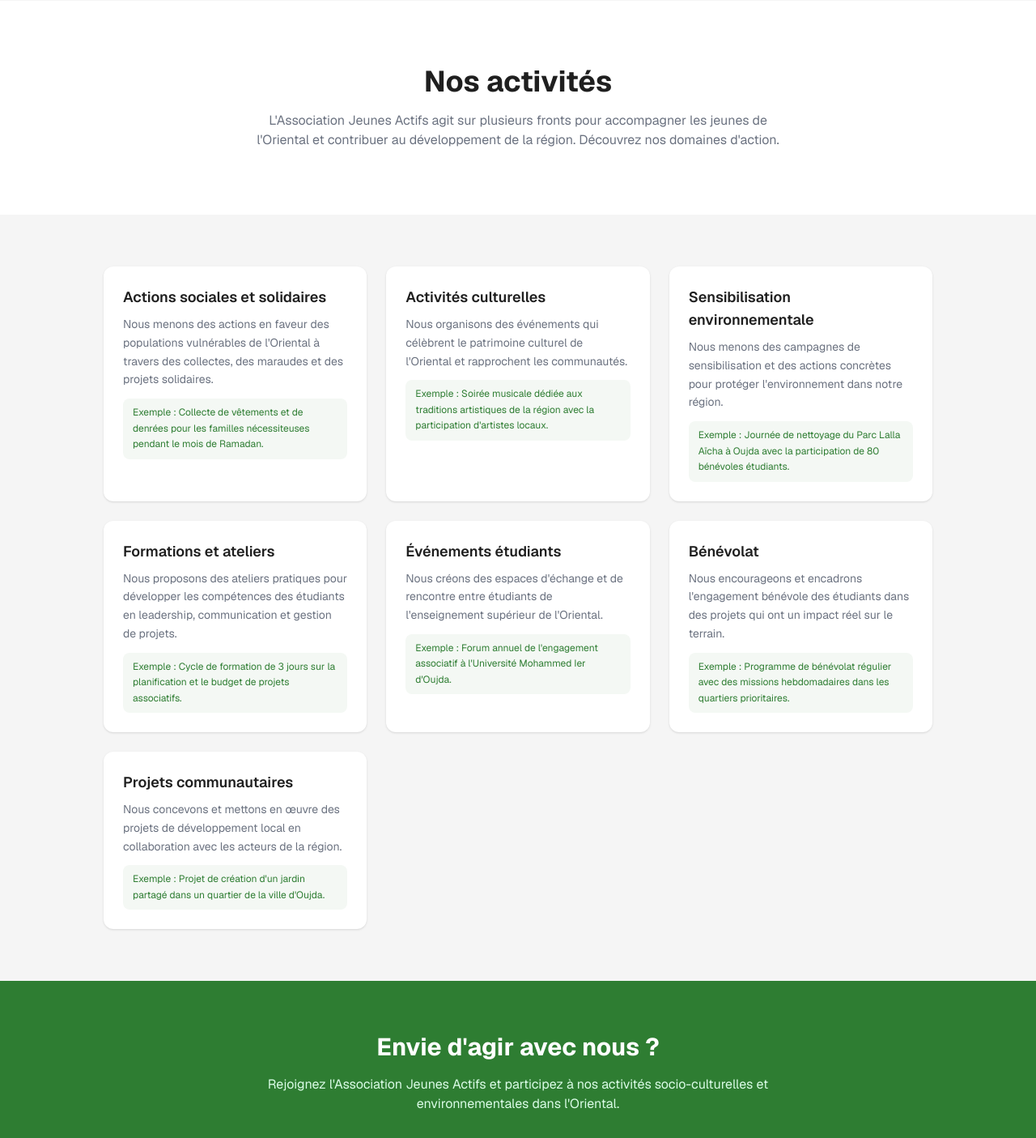
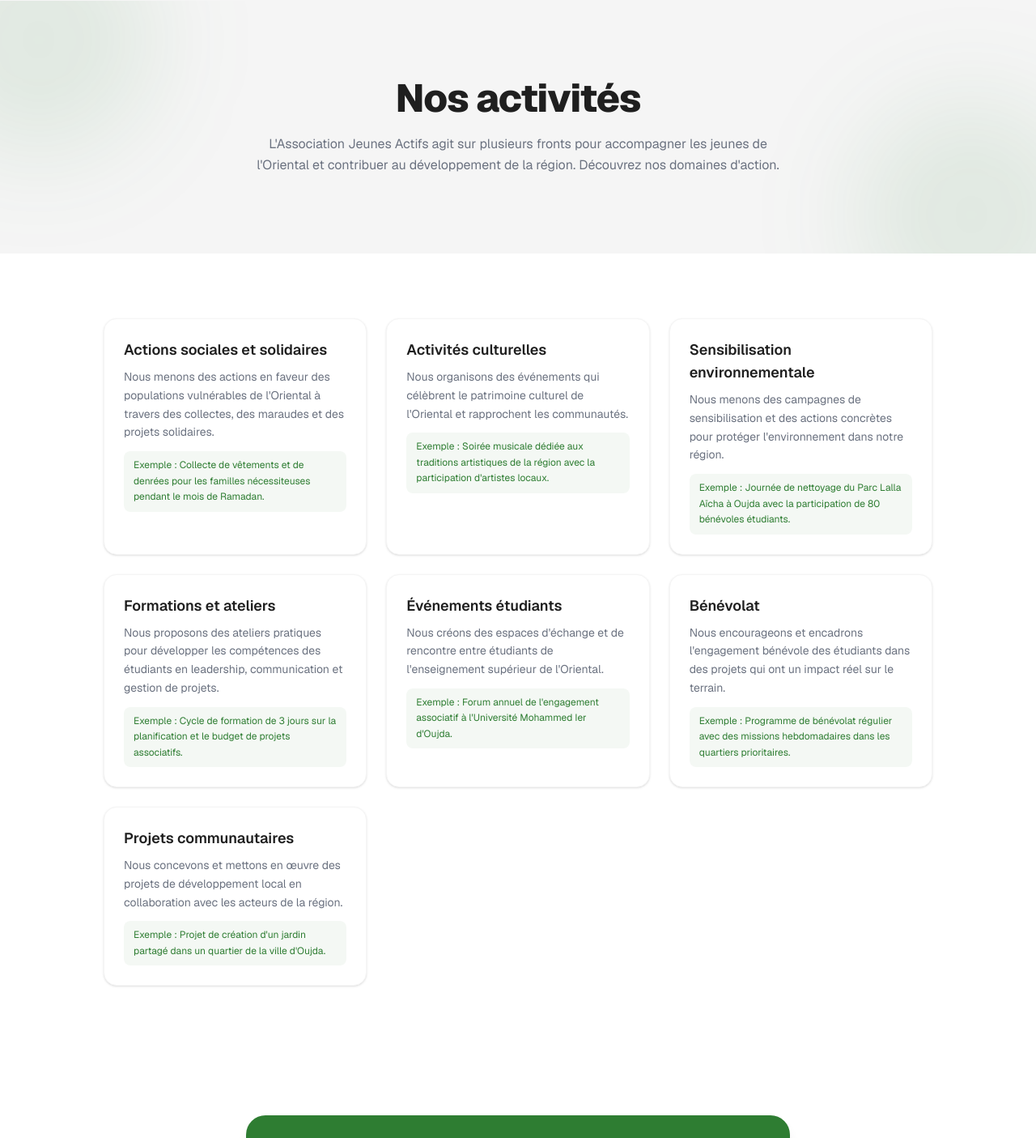
Before and after one commit to AFRAKLA/site-association-jeunes-actifs, a Next.js app: page /activites in a window 1280 px wide. Shown: the part 80-1485 px from the top of the page at 81% size. Built offline with nearby package versions, Linux system fonts and the light colour scheme.

Commit message:
feat: harmonize about and activities pages

```diff
--- a/app/a-propos/page.tsx
+++ b/app/a-propos/page.tsx
@@ -15,10 +15,20 @@ export default function APropos() {
 
       <main id="main-content">
       {/* Titre + présentation */}
-      <section className="px-6 py-20 text-center">
-        <div className="mx-auto max-w-2xl">
-          <h1 className="text-4xl font-bold">À propos de nous</h1>
-          <p className="mt-4 text-muted-foreground">
+      <section className="relative overflow-hidden bg-muted px-6 py-20 text-center md:py-24">
+        <div
+          aria-hidden="true"
+          className="pointer-events-none absolute -top-24 -left-24 h-72 w-72 rounded-full bg-primary/10 blur-3xl"
+        />
+        <div
+          aria-hidden="true"
+          className="pointer-events-none absolute -right-16 -bottom-24 h-72 w-72 rounded-full bg-primary/10 blur-3xl"
+        />
+        <div className="relative mx-auto max-w-2xl">
+          <h1 className="text-4xl font-extrabold tracking-tight text-foreground md:text-5xl">
+            À propos de nous
+          </h1>
+          <p className="mt-5 text-base leading-relaxed text-muted-foreground">
             L&apos;Association Jeunes Actifs est une association socio-culturelle et
             environnementale basée dans la région de l&apos;Oriental au Maroc. Fondée
             par des étudiants de l&apos;enseignement supérieur, elle rassemble des
@@ -31,7 +41,7 @@ export default function APropos() {
       {/* Notre mission */}
       <section className="bg-muted px-6 py-16">
         <div className="mx-auto max-w-3xl text-center">
-          <h2 className="text-3xl font-bold">Notre mission</h2>
+          <h2 className="text-2xl font-bold md:text-3xl">Notre mission</h2>
           <p className="mt-6 text-muted-foreground leading-relaxed">
             Notre mission est d&apos;accompagner les jeunes de l&apos;Oriental dans leur
             engagement citoyen en leur offrant un cadre pour agir, apprendre et
@@ -46,7 +56,7 @@ export default function APropos() {
       {/* Nos valeurs */}
       <section className="px-6 py-16">
         <div className="mx-auto max-w-5xl text-center">
-          <h2 className="text-3xl font-bold">Nos valeurs</h2>
+          <h2 className="text-2xl font-bold md:text-3xl">Nos valeurs</h2>
           <p className="mx-auto mt-4 max-w-xl text-muted-foreground">
             Ces principes guident chacune de nos actions et décisions.
           </p>
@@ -78,7 +88,7 @@ export default function APropos() {
       {/* Notre vision */}
       <section className="bg-muted px-6 py-16">
         <div className="mx-auto max-w-3xl text-center">
-          <h2 className="text-3xl font-bold">Notre vision</h2>
+          <h2 className="text-2xl font-bold md:text-3xl">Notre vision</h2>
           <p className="mt-6 text-muted-foreground leading-relaxed">
             Nous aspirons à faire de la région de l&apos;Oriental un modèle de
             jeunesse engagée, où chaque étudiant trouve les moyens de
@@ -93,7 +103,7 @@ export default function APropos() {
       {/* Notre impact */}
       <section className="bg-primary px-6 py-16 text-white">
         <div className="mx-auto max-w-4xl text-center">
-          <h2 className="text-3xl font-bold">Notre impact</h2>
+          <h2 className="text-2xl font-bold md:text-3xl">Notre impact</h2>
           <p className="mt-3 text-green-100">
             Quelques chiffres qui illustrent notre action sur le terrain.
           </p>
@@ -119,8 +129,8 @@ function ValeurCard({
   description: string;
 }) {
   return (
-    <div className="rounded-xl border border-muted bg-background p-6 text-center shadow-sm">
-      <h3 className="font-semibold">{titre}</h3>
+    <div className="rounded-2xl border border-muted bg-background p-6 text-center shadow-sm transition hover:-translate-y-1 hover:shadow-lg">
+      <h3 className="font-semibold text-foreground">{titre}</h3>
       <p className="mt-2 text-sm leading-relaxed text-muted-foreground">
         {description}
       </p>
@@ -131,7 +141,7 @@ function ValeurCard({
 function ImpactItem({ chiffre, label }: { chiffre: string; label: string }) {
   return (
     <div>
-      <div className="text-4xl font-extrabold">{chiffre}</div>
+      <div className="text-4xl font-extrabold md:text-5xl">{chiffre}</div>
       <div className="mt-2 text-sm text-green-100">{label}</div>
     </div>
   );
--- a/app/activites/page.tsx
+++ b/app/activites/page.tsx
@@ -61,10 +61,20 @@ export default function Activites() {
 
       <main id="main-content">
       {/* Titre + introduction */}
-      <section className="px-6 py-20 text-center">
-        <div className="mx-auto max-w-2xl">
-          <h1 className="text-4xl font-bold">Nos activités</h1>
-          <p className="mt-4 text-muted-foreground">
+      <section className="relative overflow-hidden bg-muted px-6 py-20 text-center md:py-24">
+        <div
+          aria-hidden="true"
+          className="pointer-events-none absolute -top-24 -left-24 h-72 w-72 rounded-full bg-primary/10 blur-3xl"
+        />
+        <div
+          aria-hidden="true"
+          className="pointer-events-none absolute -right-16 -bottom-24 h-72 w-72 rounded-full bg-primary/10 blur-3xl"
+        />
+        <div className="relative mx-auto max-w-2xl">
+          <h1 className="text-4xl font-extrabold tracking-tight text-foreground md:text-5xl">
+            Nos activités
+          </h1>
+          <p className="mt-5 text-base leading-relaxed text-muted-foreground">
             L&apos;Association Jeunes Actifs agit sur plusieurs fronts pour
             accompagner les jeunes de l&apos;Oriental et contribuer au
             développement de la région. Découvrez nos domaines d&apos;action.
@@ -73,14 +83,14 @@ export default function Activites() {
       </section>
 
       {/* Grille d'activités */}
-      <section className="bg-muted px-6 py-16">
+      <section className="px-6 py-16 md:py-20">
         <div className="mx-auto grid max-w-5xl gap-6 sm:grid-cols-2 lg:grid-cols-3">
           {activites.map((a) => (
             <div
               key={a.titre}
-              className="rounded-xl bg-background p-6 shadow-sm transition hover:shadow-md"
+              className="rounded-2xl border border-muted bg-background p-6 shadow-sm transition hover:-translate-y-1 hover:shadow-lg"
             >
-              <h3 className="text-lg font-semibold">{a.titre}</h3>
+              <h3 className="text-lg font-semibold text-foreground">{a.titre}</h3>
               <p className="mt-2 text-sm leading-relaxed text-muted-foreground">
                 {a.description}
               </p>
@@ -93,16 +103,16 @@ export default function Activites() {
       </section>
 
       {/* Appel à l'action */}
-      <section className="bg-primary px-6 py-16 text-white">
-        <div className="mx-auto max-w-2xl text-center">
-          <h2 className="text-3xl font-bold">Envie d&apos;agir avec nous ?</h2>
+      <section className="px-6 py-16 md:py-20">
+        <div className="mx-auto max-w-2xl rounded-3xl bg-primary px-8 py-12 text-center text-white shadow-lg md:px-14 md:py-16">
+          <h2 className="text-2xl font-bold md:text-3xl">Envie d&apos;agir avec nous ?</h2>
           <p className="mt-4 text-green-100">
             Rejoignez l&apos;Association Jeunes Actifs et participez à nos
             activités socio-culturelles et environnementales dans l&apos;Oriental.
           </p>
           <Link
             href="/devenir-membre"
-            className="mt-8 inline-block rounded-full bg-white px-8 py-3 text-sm font-semibold text-primary shadow-md transition hover:bg-green-50"
+            className="mt-8 inline-block rounded-lg bg-white px-8 py-3 text-sm font-semibold text-primary shadow-sm transition hover:bg-green-50"
           >
             Devenir membre
           </Link>
```
